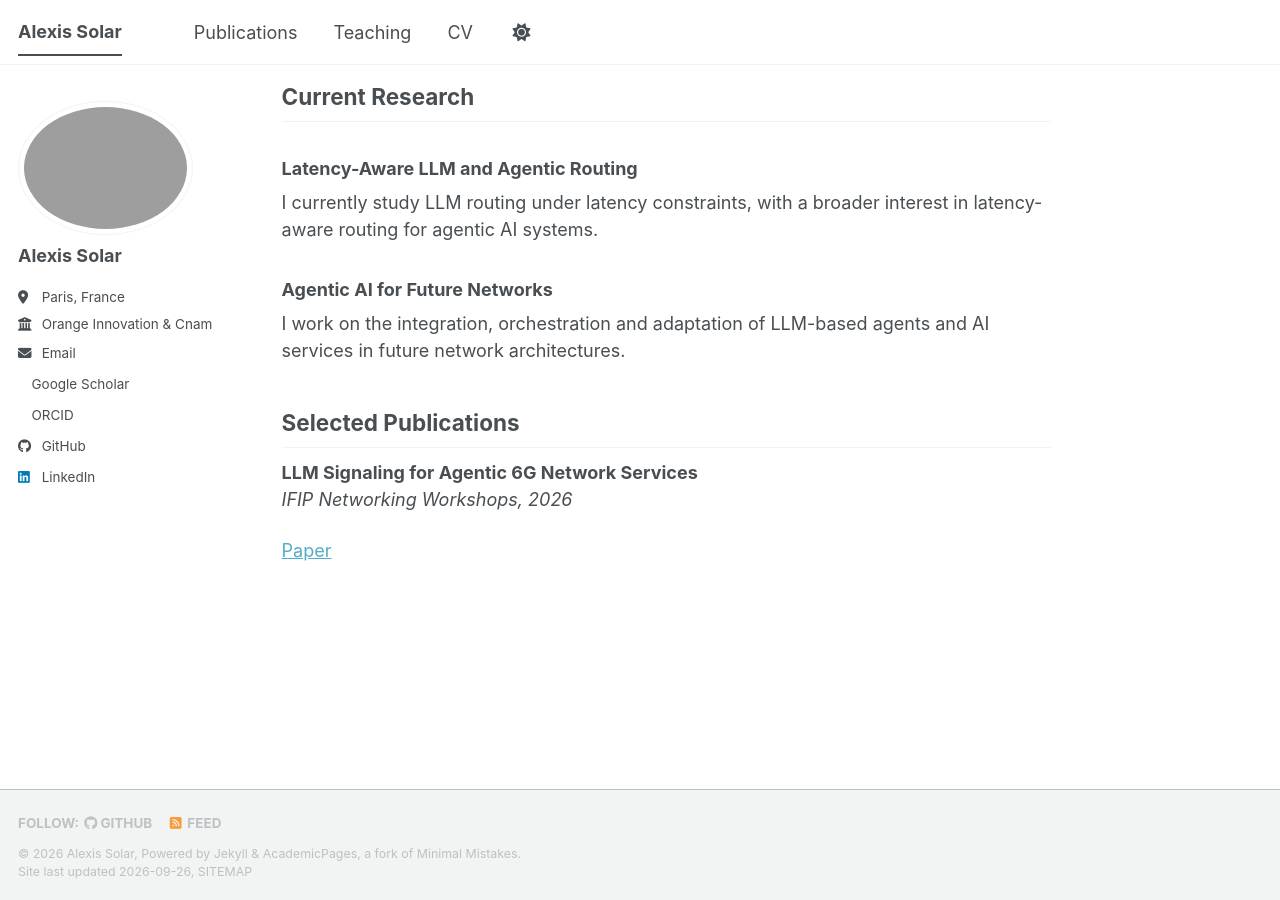
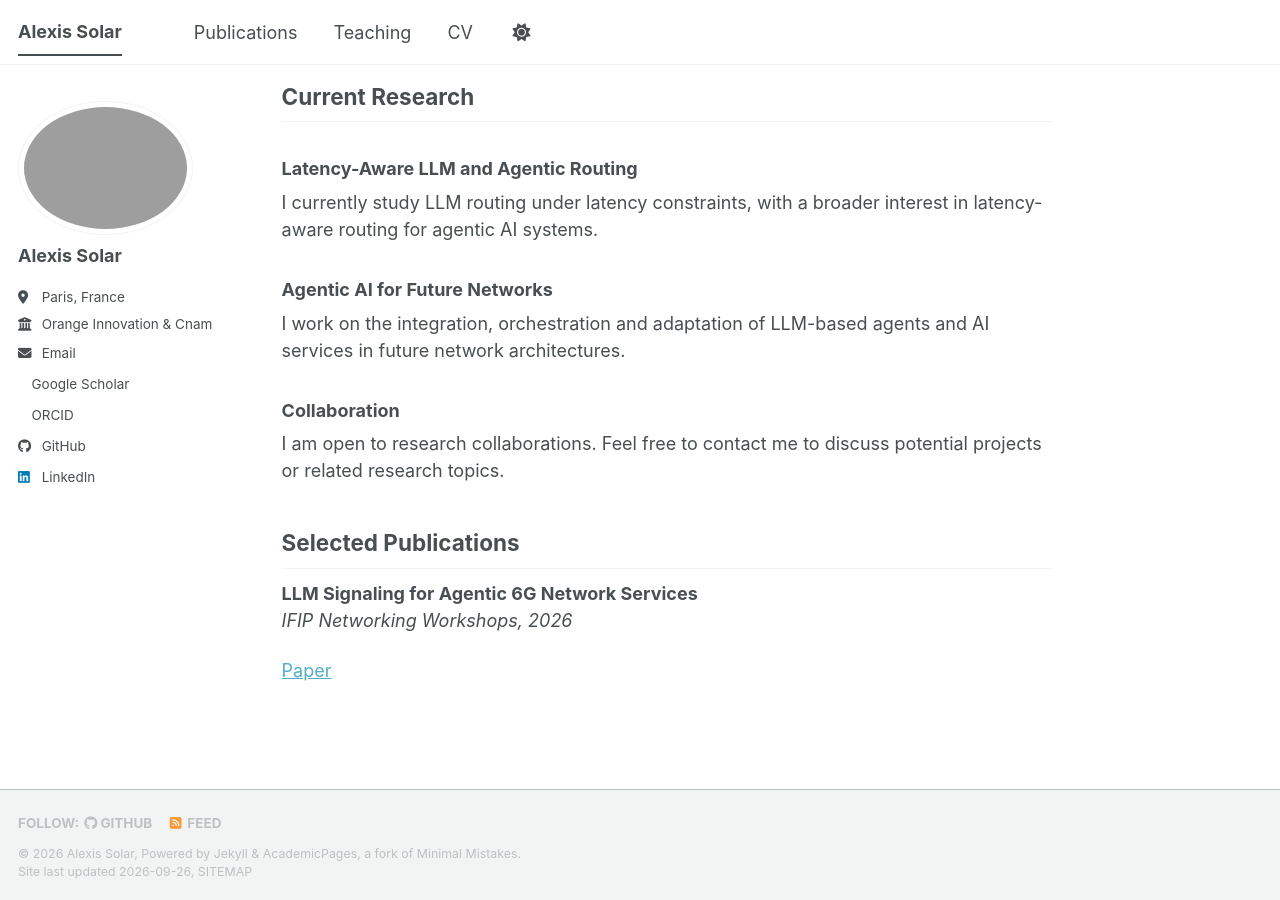
Before and after one commit to SolarAlexis/SolarAlexis.github.io, a Jekyll site: the page built from _pages/about.md, in a window 1280 px wide and 900 px high, scrolled down 632 px. Built offline with Jekyll 4.4.1, drawn with Linux system fonts in a browser that asks for light colours; a style sheet for code colours, icons or effects is not loaded.

Commit message:
Update about.md

```diff
--- a/_pages/about.md
+++ b/_pages/about.md
@@ -30,6 +30,10 @@ I currently study LLM routing under latency constraints, with a broader interest
 
 I work on the integration, orchestration and adaptation of LLM-based agents and AI services in future network architectures.
 
+### Collaboration
+
+I am open to research collaborations. Feel free to contact me to discuss potential projects or related research topics.
+
 ## Selected Publications
 
 **LLM Signaling for Agentic 6G Network Services**
```
